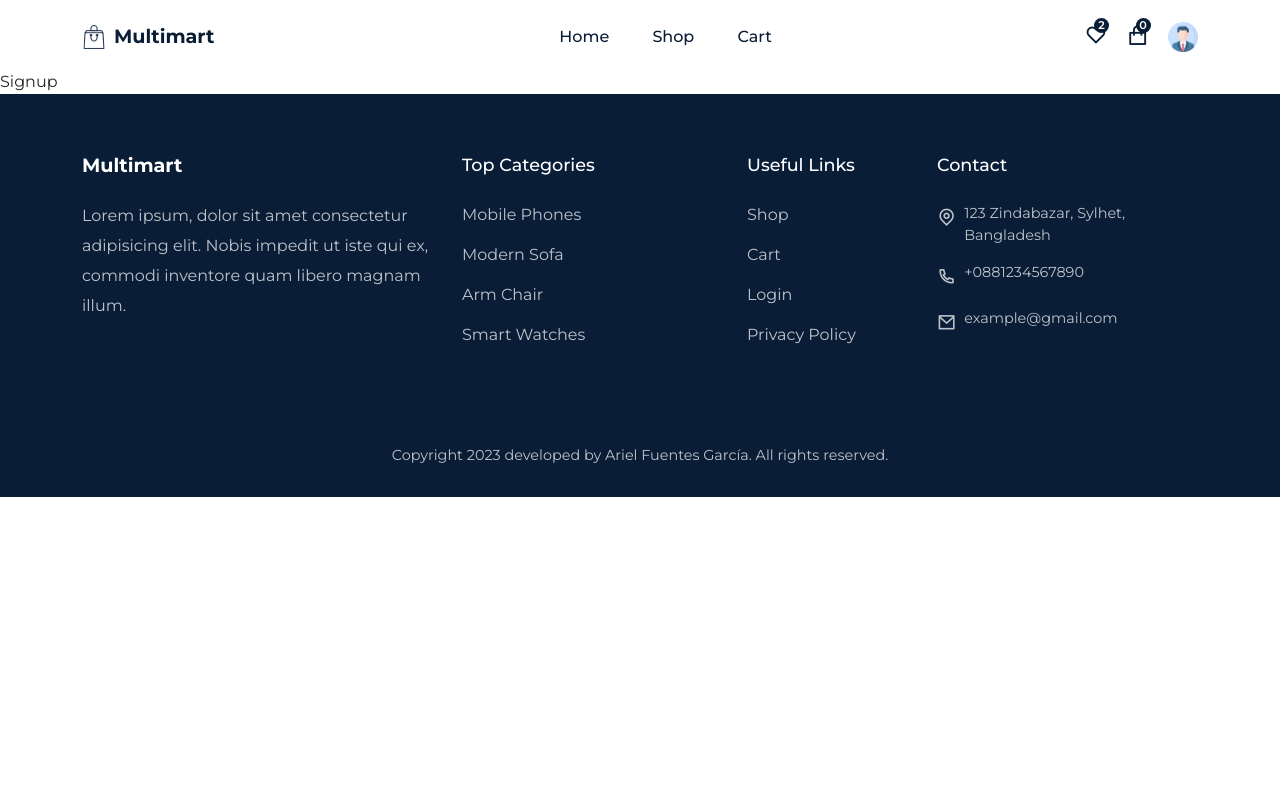
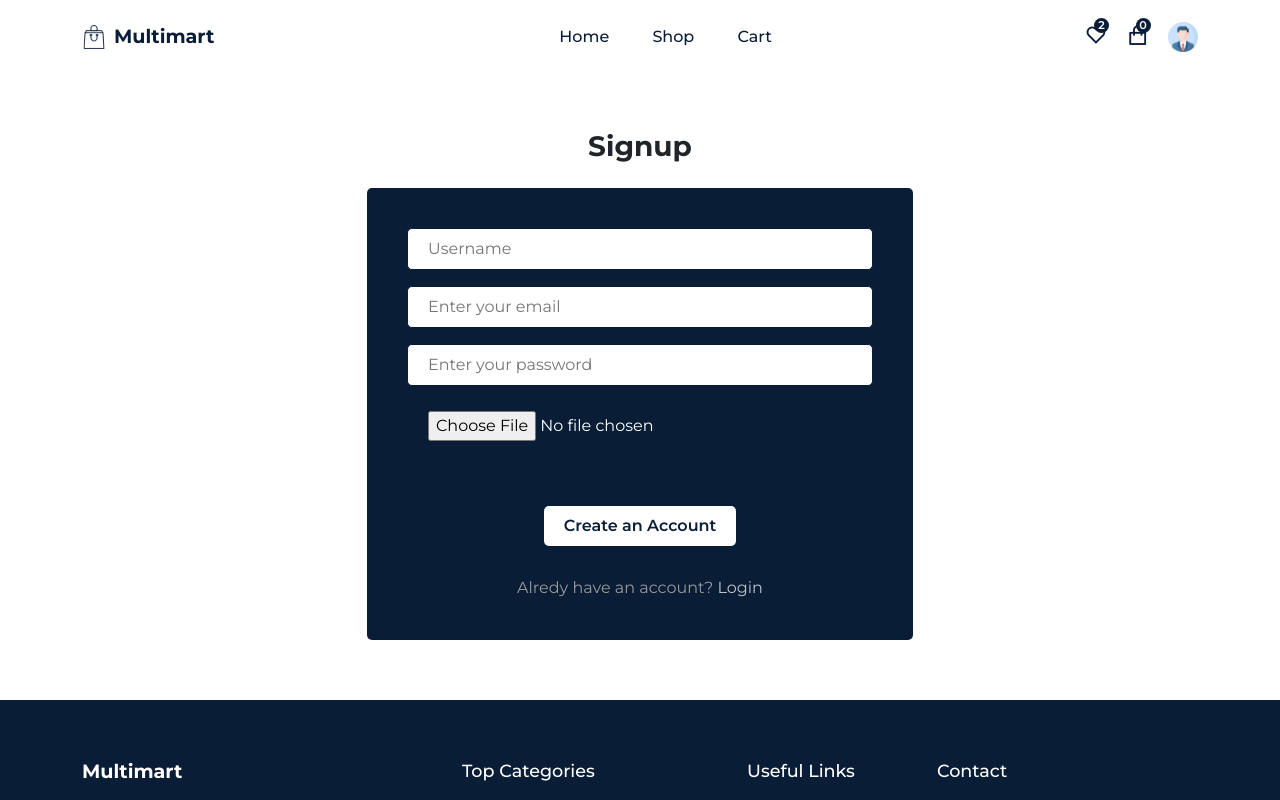
Before and after one commit to likaon1606/Tienda-online, a React (Create React App) app: page /signup in a window 1280 px wide. Shown: the top 800 px of the page. Built offline with nearby package versions, Linux system fonts and the light colour scheme.

Commit message:
login and logout

```diff
--- a/package.json
+++ b/package.json
@@ -8,6 +8,7 @@
     "@testing-library/react": "^13.4.0",
     "@testing-library/user-event": "^13.5.0",
     "bootstrap": "^5.2.1",
+    "firebase": "^9.17.2",
     "framer-motion": "^7.3.2",
     "react": "^18.2.0",
     "react-dom": "^18.2.0",
--- /dev/null
+++ b/src/firebase.config.js
@@ -0,0 +1,21 @@
+import { initializeApp } from "firebase/app";
+import { getAuth } from "firebase/auth";
+import { getFirestore } from "firebase/firestore";
+import { getStorage } from "firebase/storage";
+
+const firebaseConfig = {
+  apiKey: "AIzaSyDXMEKm1xrkBppoplGAYyXS2LKBP7k3Pmc",
+  authDomain: "maltimart-c10ed.firebaseapp.com",
+  projectId: "maltimart-c10ed",
+  storageBucket: "maltimart-c10ed.appspot.com",
+  messagingSenderId: "915105249338",
+  appId: "1:915105249338:web:4d92a76ccc65f5bc0a5d03",
+};
+
+// Initialize Firebase
+const app = initializeApp(firebaseConfig);
+export const auth = getAuth(app);
+export const db = getFirestore(app);
+export const storage = getStorage(app);
+
+export default app;
--- a/src/pages/Login.jsx
+++ b/src/pages/Login.jsx
@@ -1,9 +1,89 @@
-import React from 'react'
+import React, { useState } from "react";
+import Helmet from "../components/Helmet/Helmet";
+import { Container, Row, Col, Form, FormGroup } from "reactstrap";
+import { Link, useNavigate } from "react-router-dom";
+import { signInWithEmailAndPassword } from "firebase/auth";
+import { auth } from "../firebase.config";
+import { toast } from "react-toastify";
+
+import "../styles/login.css";
 
 const Login = () => {
+  const [email, setEmail] = useState("");
+  const [password, setPassword] = useState("");
+  const [loading, setLoading] = useState(false);
+  const navigate = useNavigate();
+
+  const signIn = async (e) => {
+    e.preventDefault();
+    setLoading(true);
+
+    try {
+      const userCredential = await signInWithEmailAndPassword(
+        auth,
+        email,
+        password
+      );
+
+      const user = userCredential.user;
+
+      console.log(user);
+      setLoading(false);
+      toast.success("Successfully logged in");
+      navigate("/checkout");
+    } catch (error) {
+      setLoading(false);
+      toast.error(error.message);
+    }
+  };
+
   return (
-    <div>Login</div>
-  )
-}
+    <Helmet title='Login'>
+      <section>
+        <Container>
+          <Row>
+            {loading ? (
+              <Col lg='12' className='text-center'>
+                <h5 className='fw-bold'>Loading...</h5>
+              </Col>
+            ) : (
+              <Col lg='6' className='m-auto text-center'>
+                <h3 className='fw-bold mb-4'>Login</h3>
 
-export default Login
+                <Form className='auth_form' onSubmit={signIn}>
+                  <FormGroup className='form_group'>
+                    <input
+                      type='email'
+                      placeholder='Enter your email'
+                      value={email}
+                      onChange={(e) => setEmail(e.target.value)}
+                    />
+                  </FormGroup>
+
+                  <FormGroup className='form_group'>
+                    <input
+                      type='password'
+                      placeholder='Enter your password'
+                      value={password}
+                      onChange={(e) => setPassword(e.target.value)}
+                    />
+                  </FormGroup>
+
+                  <button type='submit' className='buy_btn auth_btn'>
+                    Login
+                  </button>
+                  <p>
+                    Don't have an account?{" "}
+                    <Link to='/signup'>Create an account</Link>
+                  </p>
+                </Form>
+              </Col>
+            )}
+          </Row>
+        </Container>
+      </section>
+    </Helmet>
+  );
+};
+
+export default Login;
--- a/src/pages/Signup.jsx
+++ b/src/pages/Signup.jsx
@@ -1,9 +1,140 @@
-import React from 'react'
+import React, { useState } from "react";
+import Helmet from "../components/Helmet/Helmet";
+import { Container, Row, Col, Form, FormGroup } from "reactstrap";
+import { Link } from "react-router-dom";
+import { createUserWithEmailAndPassword, updateProfile } from "firebase/auth";
+import { ref, uploadBytesResumable, getDownloadURL } from "firebase/storage";
+import { setDoc, doc } from "firebase/firestore";
+
+import { auth } from "../firebase.config";
+import { storage } from "../firebase.config";
+import { db } from "../firebase.config";
+
+import { toast } from "react-toastify";
+
+import "../styles/login.css";
+import { useNavigate } from "react-router-dom";
 
 const Signup = () => {
+  const [username, setUsername] = useState("");
+  const [email, setEmail] = useState("");
+  const [password, setPassword] = useState("");
+  const [file, setFile] = useState(null);
+  const [loading, setLoading] = useState(false);
+
+  const navigate = useNavigate();
+
+  const signup = async (e) => {
+    e.preventDefault();
+    setLoading(true);
+
+    try {
+      const userCredential = await createUserWithEmailAndPassword(
+        auth,
+        email,
+        password
+      );
+
+      const user = userCredential.user;
+
+      const storageRef = ref(storage, `images/${Date.now() + username}`);
+      const uploadTask = uploadBytesResumable(storageRef, file);
+
+      uploadTask.on(
+        (error) => {
+          toast.error(error.message);
+        },
+        () => {
+          getDownloadURL(uploadTask.snapshot.ref).then(async (downloadURL) => {
+            // update user profile
+            await updateProfile(user, {
+              displayName: username,
+              photoURL: downloadURL,
+            });
+
+            // store suer data in firestore database
+            await setDoc(doc(db, "users", user.uid), {
+              uid: user.uid,
+              displayName: username,
+              email,
+              photoURL: downloadURL,
+            });
+          });
+        }
+      );
+
+      setLoading(false);
+      toast.success("Account Created");
+      navigate("/login");
+      // console.log(user);
+    } catch (error) {
+      setLoading(false);
+      toast.error("something went wrong");
+    }
+  };
+
   return (
-    <div>Signup</div>
-  )
-}
+    <Helmet title='Signup'>
+      <section>
+        <Container>
+          <Row>
+            {loading ? (
+              <Col lg='12' className='text-center'>
+                <h5 className='fw-bold'>Loading...</h5>
+              </Col>
+            ) : (
+              <Col lg='6' className='m-auto text-center'>
+                <h3 className='fw-bold mb-4'>Signup</h3>
 
-export default Signup
+                <Form className='auth_form' onSubmit={signup}>
+                  <FormGroup className='form_group'>
+                    <input
+                      type='text'
+                      placeholder='Username'
+                      value={username}
+                      onChange={(e) => setUsername(e.target.value)}
+                    />
+                  </FormGroup>
+
+                  <FormGroup className='form_group'>
+                    <input
+                      type='email'
+                      placeholder='Enter your email'
+                      value={email}
+                      onChange={(e) => setEmail(e.target.value)}
+                    />
+                  </FormGroup>
+
+                  <FormGroup className='form_group'>
+                    <input
+                      type='password'
+                      placeholder='Enter your password'
+                      value={password}
+                      onChange={(e) => setPassword(e.target.value)}
+                    />
+                  </FormGroup>
+
+                  <FormGroup className='form_group'>
+                    <input
+                      type='file'
+                      onChange={(e) => setFile(e.target.files[0])}
+                    />
+                  </FormGroup>
+
+                  <button type='submit' className='buy_btn auth_btn'>
+                    Create an Account
+                  </button>
+                  <p>
+                    Alredy have an account? <Link to='/login'>Login</Link>
+                  </p>
+                </Form>
+              </Col>
+            )}
+          </Row>
+        </Container>
+      </section>
+    </Helmet>
+  );
+};
+
+export default Signup;
--- a/src/styles/checkout.css
+++ b/src/styles/checkout.css
@@ -24,9 +24,3 @@
   border-top: 1px solid rgba(221, 221, 221, 0.253);
   padding-top: 20px;
 }
-
-.auth_btn {
-  color: var(--primary-color);
-  font-weight: 600;
-  background: gainsboro;
-}
--- /dev/null
+++ b/src/styles/login.css
@@ -0,0 +1,24 @@
+.auth_form {
+  background: var(--primary-color);
+  padding: 40px;
+  border-radius: 5px;
+}
+
+.auth_btn {
+  background: #fff !important;
+  color: var(--primary-color);
+  font-weight: 600;
+}
+
+.auth_form p {
+  margin-top: 30px;
+}
+
+.auth_form p a {
+  color: rgba(255, 255, 255, 0.735);
+}
+
+.auth_form input[type="file"] {
+  color: #fff;
+  cursor: pointer;
+}
```
Also changed, not shown: data firebise.png (added), 1 other file (tests, documents, lock files or other folders).
